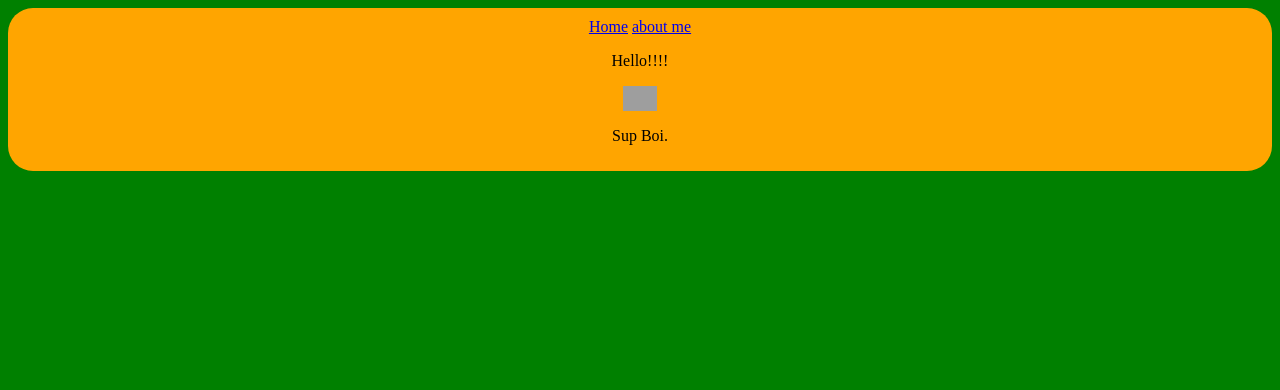
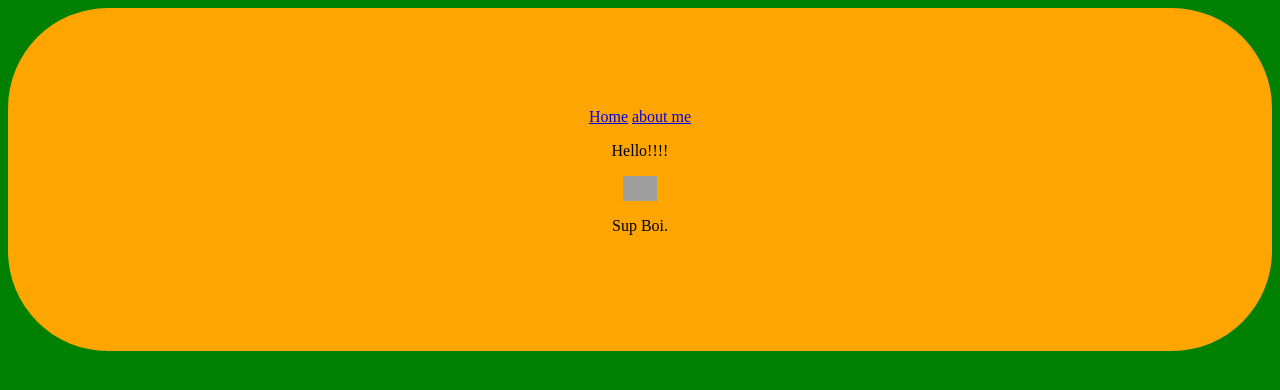
Before and after one commit to Juhnkim/steelcsgo.github.io, a plain HTML site: page index.html in a window 1280 px wide. Drawn offline with Linux system fonts and the light colour scheme; grey boxes are pictures that could not be loaded.

Commit message:
add pages

```diff
--- a/mystyle.css
+++ b/mystyle.css
@@ -5,8 +5,8 @@ body{
 }
 #container{
 	background-color:orange;
-	border-radius:25px;
-	padding:10px;
+	border-radius:100px;
+	padding:100px;
 
 }
 
```
